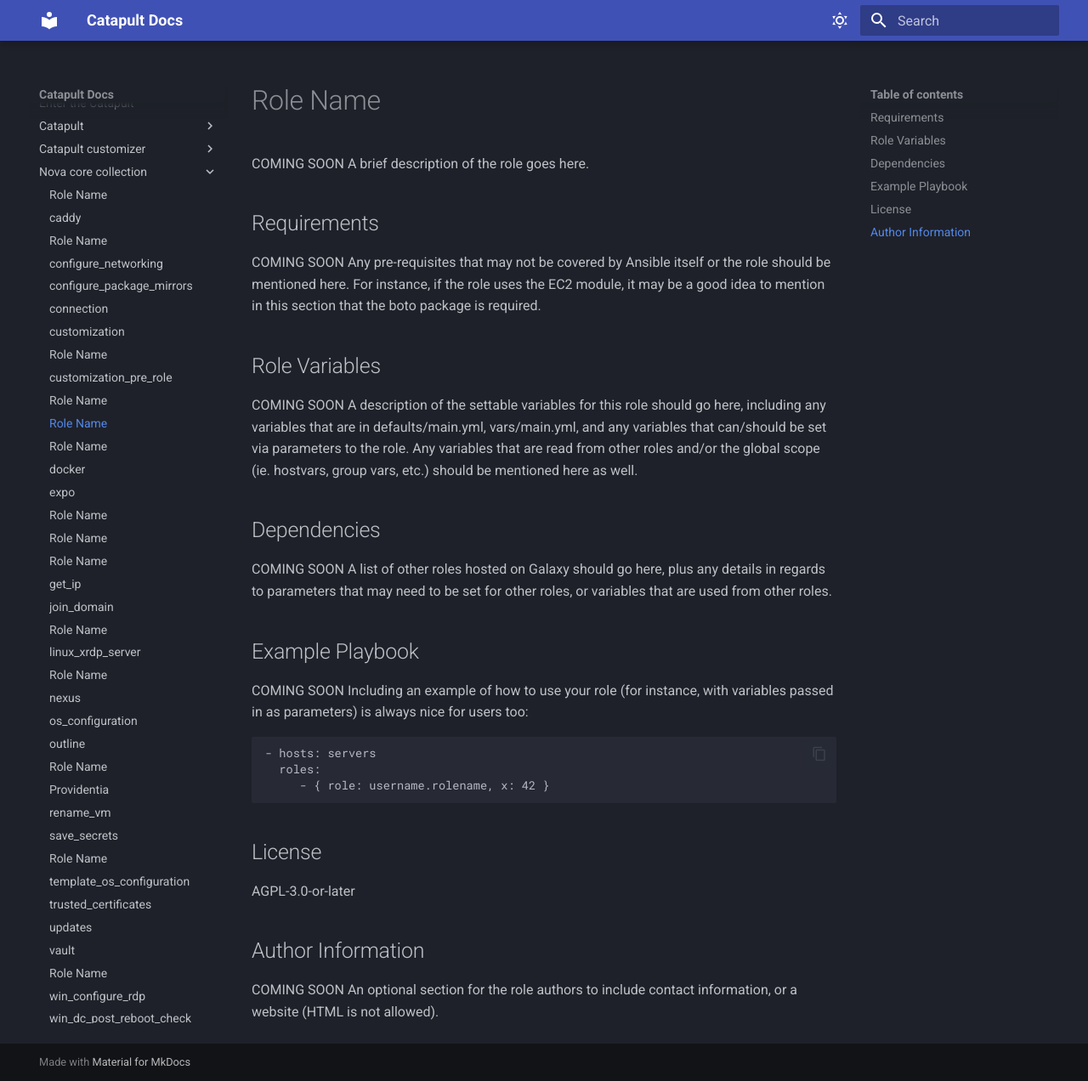
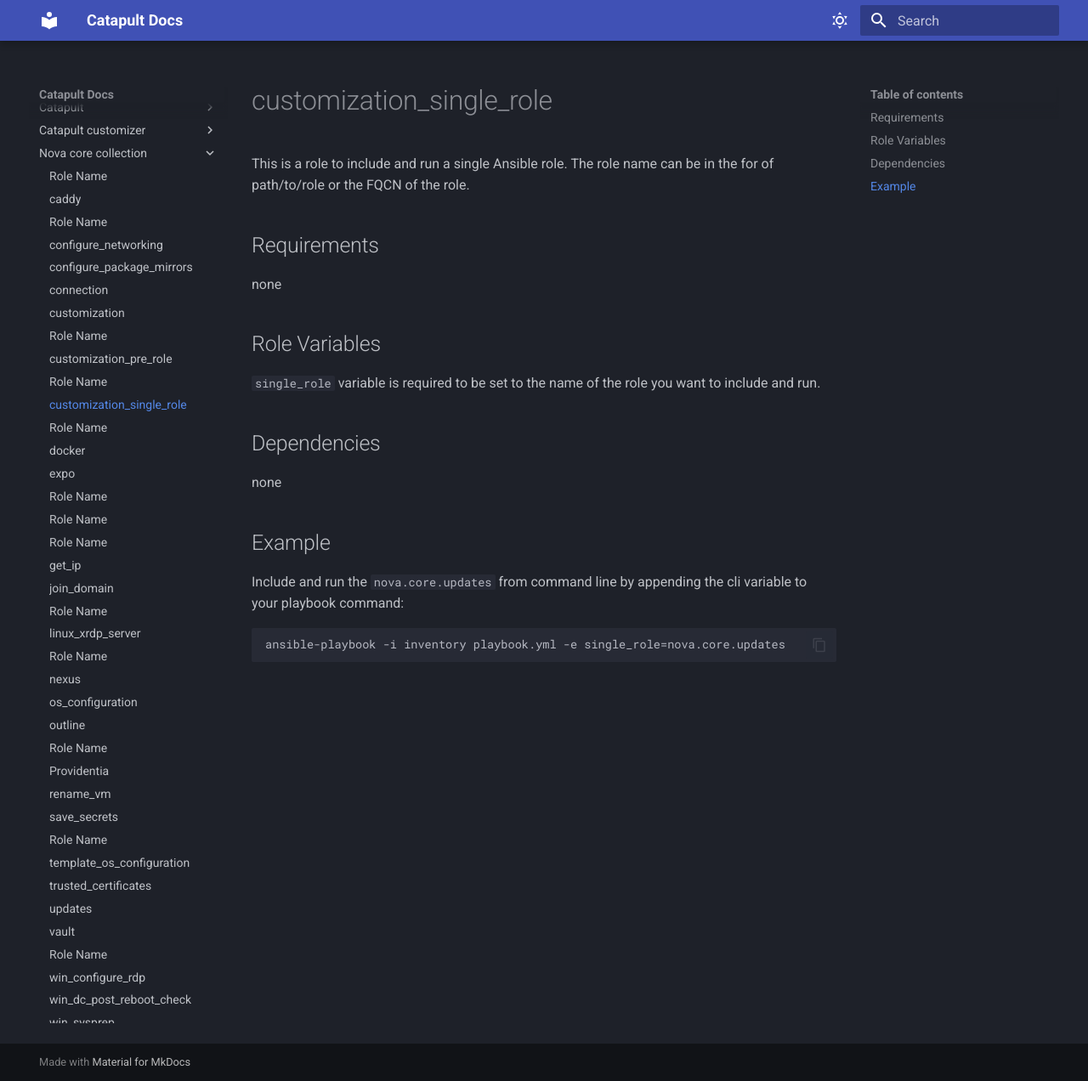
Before and after one commit to ClarifiedSecurity/catapult-docs, an MkDocs documentation site: the page built from docs/nova-core-collection/customization_single_role.md, in a window 1280 px wide and 1272 px high. Shown: the whole window at 85% size. Built offline with MkDocs 1.6.1 and Material for MkDocs 9.7.7, drawn with Linux system fonts in a browser that asks for light colours.

Commit message:
CatapultBot update docs

````diff
--- a/docs/nova-core-collection/customization_single_role.md
+++ b/docs/nova-core-collection/customization_single_role.md
@@ -1,37 +1,23 @@
-# Role Name
+# customization_single_role
 
-COMING SOON
-A brief description of the role goes here.
+This is a role to include and run a single Ansible role. The role name can be in the for of path/to/role or the FQCN of the role.
 
 ## Requirements
 
-COMING SOON
-Any pre-requisites that may not be covered by Ansible itself or the role should be mentioned here. For instance, if the role uses the EC2 module, it may be a good idea to mention in this section that the boto package is required.
+none
 
 ## Role Variables
 
-COMING SOON
-A description of the settable variables for this role should go here, including any variables that are in defaults/main.yml, vars/main.yml, and any variables that can/should be set via parameters to the role. Any variables that are read from other roles and/or the global scope (ie. hostvars, group vars, etc.) should be mentioned here as well.
+`single_role` variable is required to be set to the name of the role you want to include and run.
 
 ## Dependencies
 
-COMING SOON
-A list of other roles hosted on Galaxy should go here, plus any details in regards to parameters that may need to be set for other roles, or variables that are used from other roles.
+none
 
-## Example Playbook
+## Example
 
-COMING SOON
-Including an example of how to use your role (for instance, with variables passed in as parameters) is always nice for users too:
+Include and run the `nova.core.updates` from command line by appending the cli variable to your playbook command:
 
-    - hosts: servers
-      roles:
-         - { role: username.rolename, x: 42 }
-
-## License
-
-AGPL-3.0-or-later
-
-## Author Information
-
-COMING SOON
-An optional section for the role authors to include contact information, or a website (HTML is not allowed).
+```bash
+ansible-playbook -i inventory playbook.yml -e single_role=nova.core.updates
+```
````
Also changed, not shown: docs/catapult/02-how-to-use.md (+7 -1 lines).
